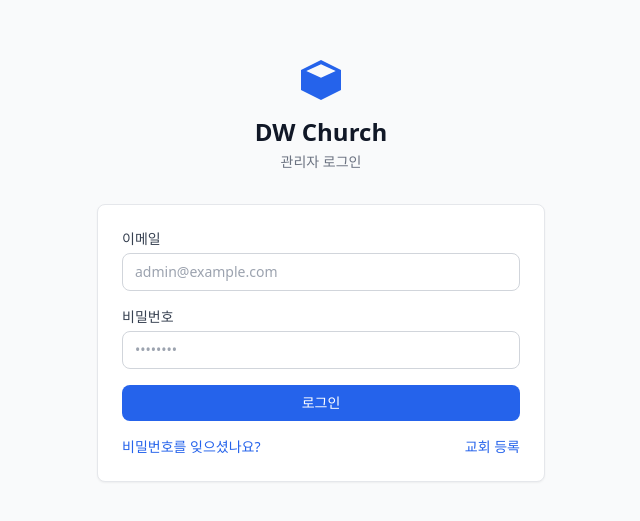
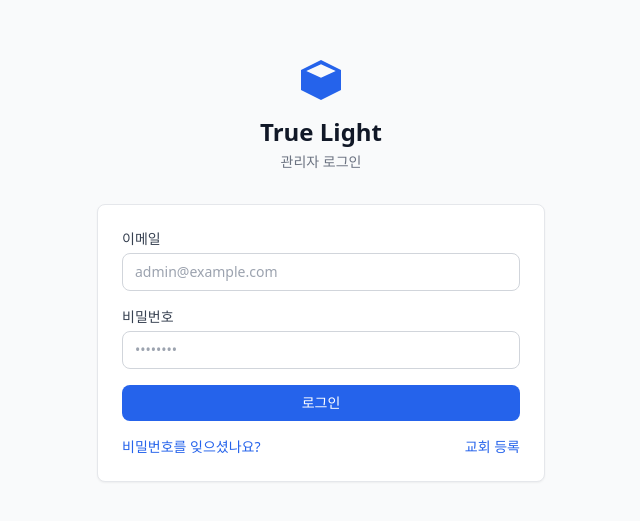
Before and after one commit to dasomweb/dw-church, a React (Vite) app in the folder dw-church-app/packages/admin-app/: page /login in a window 1280 px wide. Shown: the part 131-652 px from the top of the page, without its empty margins (319-959 px from the left). Built offline with nearby package versions, Linux system fonts and the light colour scheme; no server answers.

Commit message:
Rebrand: DW Church → True Light (login, register, sidebar fallback)

```diff
--- a/dw-church-app/packages/admin-app/src/layouts/AdminLayout.tsx
+++ b/dw-church-app/packages/admin-app/src/layouts/AdminLayout.tsx
@@ -89,7 +89,7 @@ export function AdminLayout() {
   const session = useAuthStore((s) => s.session);
   const logout = useAuthStore((s) => s.logout);
   const { data: settings } = useChurchSettings();
-  const churchName = (settings as any)?.churchName || (settings as any)?.church_name || session?.user?.tenantSlug || 'DW Church';
+  const churchName = (settings as any)?.churchName || (settings as any)?.church_name || session?.user?.tenantSlug || 'True Light';
 
   const pageTitle = pageTitles[location.pathname] || '관리';
   const user = session?.user;
--- a/dw-church-app/packages/admin-app/src/pages/LoginPage.tsx
+++ b/dw-church-app/packages/admin-app/src/pages/LoginPage.tsx
@@ -55,7 +55,7 @@ export default function LoginPage() {
           <svg className="w-12 h-12 text-blue-600 mx-auto mb-3" fill="currentColor" viewBox="0 0 24 24">
             <path d="M12 2L2 7v10l10 5 10-5V7L12 2zm0 2.18L19.35 7.5 12 10.82 4.65 7.5 12 4.18z" />
           </svg>
-          <h1 className="text-2xl font-bold text-gray-900">DW Church</h1>
+          <h1 className="text-2xl font-bold text-gray-900">True Light</h1>
           <p className="text-sm text-gray-500 mt-1">관리자 로그인</p>
         </div>
 
--- a/dw-church-app/packages/admin-app/src/pages/RegisterPage.tsx
+++ b/dw-church-app/packages/admin-app/src/pages/RegisterPage.tsx
@@ -60,7 +60,7 @@ export default function RegisterPage() {
             <path d="M12 2L2 7v10l10 5 10-5V7L12 2zm0 2.18L19.35 7.5 12 10.82 4.65 7.5 12 4.18z" />
           </svg>
           <h1 className="text-2xl font-bold text-gray-900">교회 등록</h1>
-          <p className="text-sm text-gray-500 mt-1">DW Church 플랫폼에 교회를 등록하세요</p>
+          <p className="text-sm text-gray-500 mt-1">True Light 플랫폼에 교회를 등록하세요</p>
         </div>
 
         <div className="bg-white rounded-lg border border-gray-200 p-6 shadow-sm">
```
